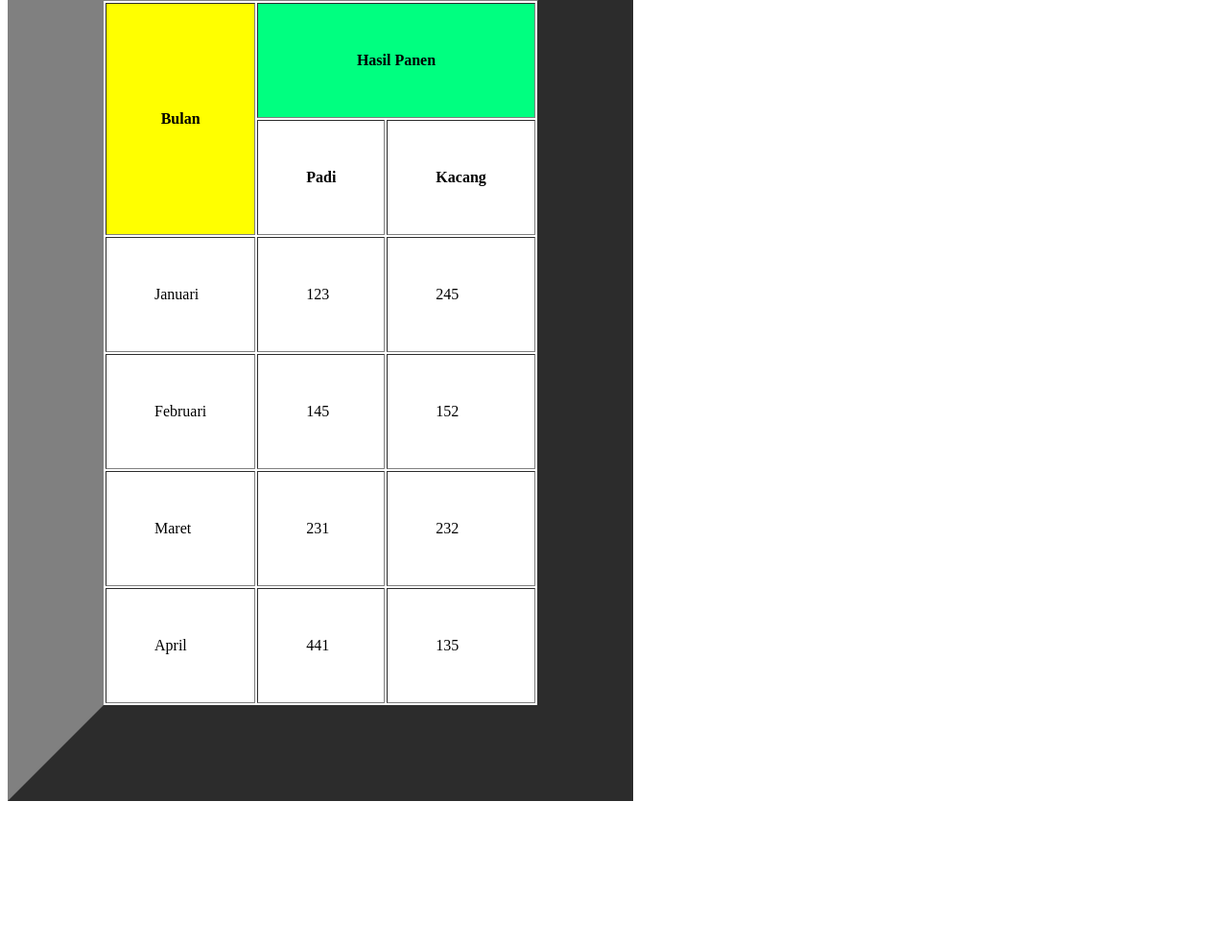
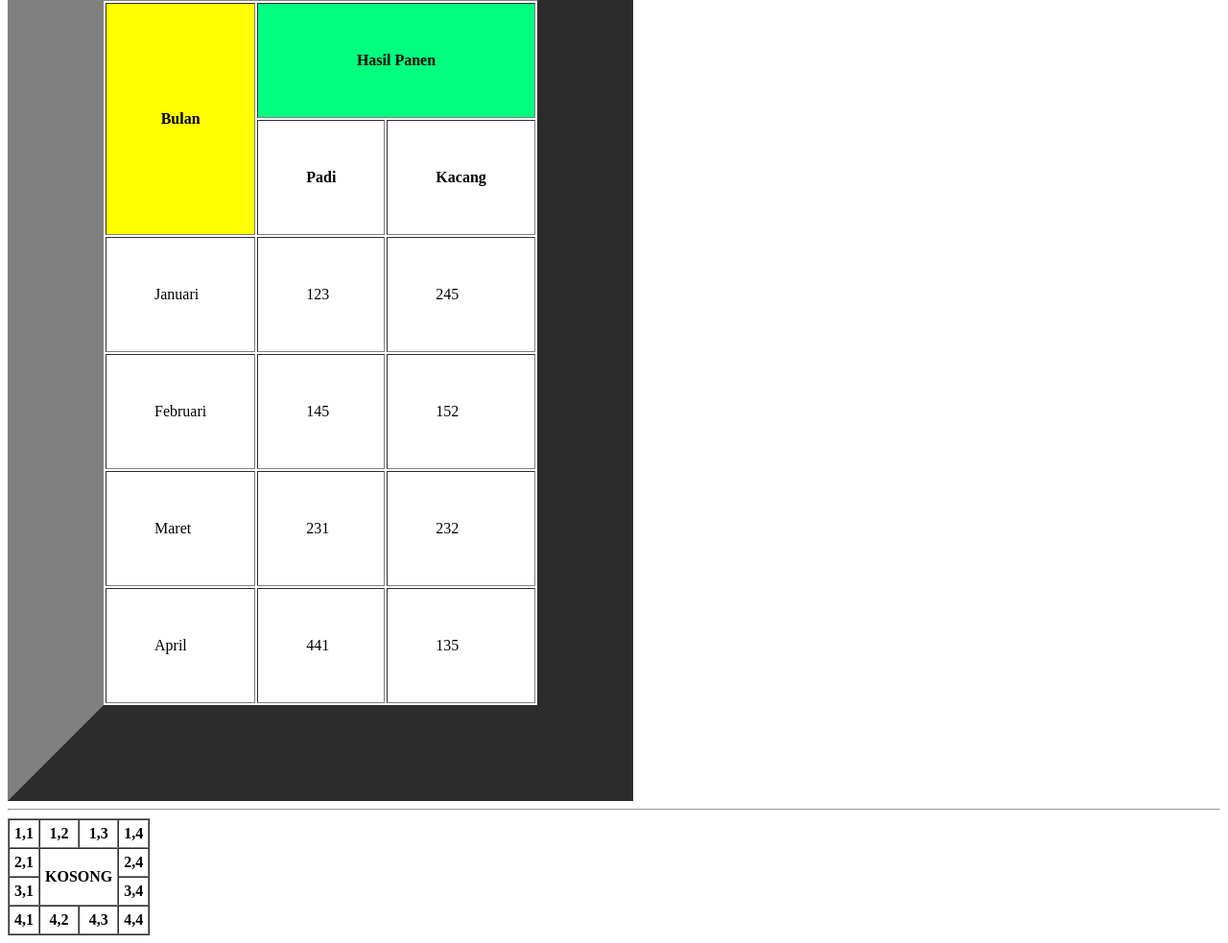
Before and after one commit to matfianto/html, a plain HTML site: page table.html in a window 1280 px wide. Shown: the part 655-1638 px from the top of the page at 96% size. Before the commit the page ends 1498 px from the top, so only its background shows below. Drawn offline with Linux system fonts and the light colour scheme.

Commit message:
update table.html

```diff
--- a/table.html
+++ b/table.html
@@ -90,6 +90,32 @@
         </tr>
     </table>
 
+    <hr>
+
+    <table border="1" cellspacing="0" cellpadding="5">
+        <tr>
+            <th>1,1</th>
+            <th>1,2</th>
+            <th>1,3</th>
+            <th>1,4</th>
+        </tr>
+        <tr>
+            <th>2,1</th>
+            <th colspan="2" rowspan="2">KOSONG</th>
+            <th>2,4</th>
+        </tr>
+        <tr>
+            <th>3,1</th>
+            <th>3,4</th>
+        </tr>
+        <tr>
+            <th>4,1</th>
+            <th>4,2</th>
+            <th>4,3</th>
+            <th>4,4</th>
+        </tr>
+    </table>
+
 </body>
 
 </html>
```
